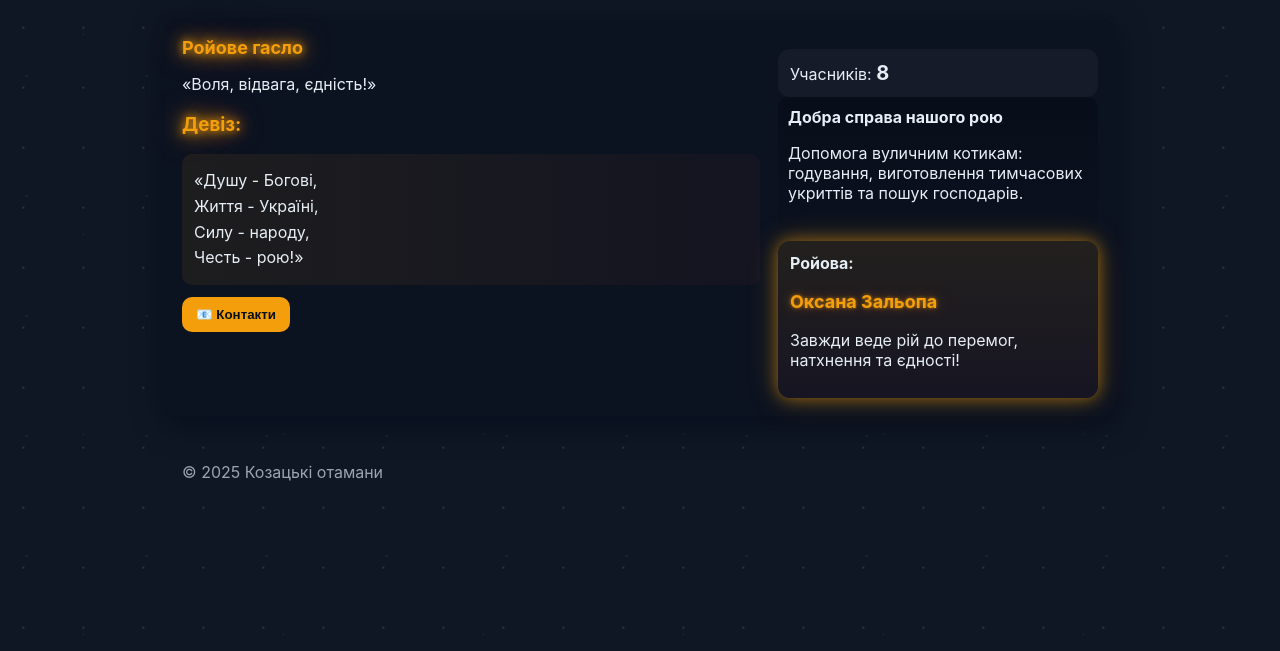
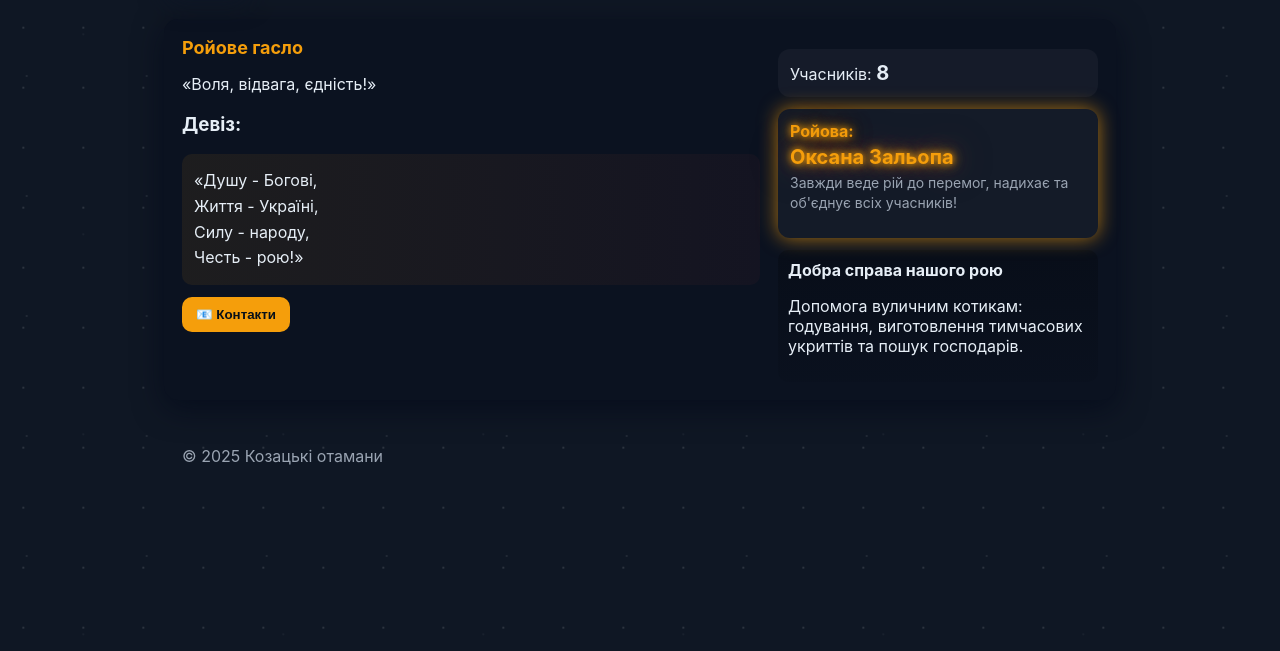
Before and after one commit to LLIPION219/Cossack-Otamans, a plain HTML site: page index.html in a window 1280 px wide. Shown: the part 149-800 px from the top of the page. Drawn offline with Linux system fonts and the light colour scheme.

Commit message:
Update-Roiova

```diff
--- a/index.html
+++ b/index.html
@@ -35,20 +35,21 @@
           <div id="contact-info">Email: <strong>sanyzabor@gmail.com</strong></div>
         </div>
       </div>
-
       <div class="right">
         <div class="card stat">
           <span>Учасників:</span>
           <strong>8</strong>
         </div>
+
+        <div class="card leader">
+          <strong>Ройова:</strong>
+          <p class="leader-name">Оксана Зальопа</p>
+          <p class="leader-desc">Завжди веде рій до перемог, надихає та об'єднує всіх учасників!</p>
+        </div>
+
         <div class="good-deed">
           <strong>Добра справа нашого рою</strong>
           <p>Допомога вуличним котикам: годування, виготовлення тимчасових укриттів та пошук господарів.</p>
-        </div>
-        <div class="card leader">
-          <strong>Ройова:</strong>
-          <p class="leader-name">Оксана Зальопа</p>
-          <p>Завжди веде рій до перемог, натхнення та єдності!</p>
         </div>
       </div>
     </div>
--- a/script.js
+++ b/script.js
@@ -1,8 +1,4 @@
- function showContact() {
-      const contactInfo = document.getElementById("contact-info");
-      if (contactInfo.style.display === "block") {
-        contactInfo.style.display = "none";
-      } else {
-        contactInfo.style.display = "block";
-      }
-    }
+function showContact() {
+  const contactInfo = document.getElementById("contact-info");
+  contactInfo.style.display = (contactInfo.style.display === "block") ? "none" : "block";
+}
--- a/style.css
+++ b/style.css
@@ -52,8 +52,9 @@
   display: grid; grid-template-columns: 1fr 320px; gap: 18px;
   animation: fadeInUp 1.3s;
 }
-    .slogan { font-weight: 700; font-size: 18px; }
+.slogan { font-weight: 700; font-size: 18px; color: var(--accent); }
 
+/* Девіз */
 .motto {
   background: linear-gradient(90deg, rgba(245,158,11,0.08), rgba(239,68,68,0.04));
   padding: 12px; border-radius: 10px; margin: 12px 0;
@@ -61,6 +62,7 @@
 }
 .motto p { margin: 4px 0; line-height: 1.35; }
 
+/* Кнопки */
 .actions { margin-top: 12px; }
 .btn {
   padding: 10px 14px; border-radius: 10px; border: 0;
@@ -83,31 +85,39 @@
 .card { background: var(--glass); padding: 12px; border-radius: 12px; margin-top: 12px; }
 .stat strong { font-size: 20px; }
 .good-deed {
-      padding: 10px; border-radius: 10px;
+  margin-top: 12px; padding: 10px; border-radius: 10px;
   background: linear-gradient(180deg, rgba(6,11,20,0.6), rgba(8,14,26,0.3));
 }
 
 /* Ройова */
 .card.leader {
-      background: linear-gradient(180deg, rgba(245,158,11,0.1), rgba(239,68,68,0.05));
-      padding: 12px;
-      border-radius: 12px;
-      margin-top: 12px;
-      position: relative;
-      overflow: hidden;
-      animation: glowPulse 3s infinite alternate;
+  animation: glowPulse 3s infinite alternate, appearUp 1s forwards;
 }
-
+.card.leader strong {
+  display: block;
+  font-size: 16px;
+  color: var(--accent);
+  text-shadow: 0 0 6px rgba(245,158,11,0.9),
+               0 0 12px rgba(245,158,11,0.7),
+               0 0 24px rgba(245,158,11,0.6);
+}
 .leader-name {
   font-weight: 700;
-      font-size: 18px;
+  font-size: 20px;
   color: #f59e0b;
-      text-shadow:
-        0 0 6px rgba(245,158,11,0.9),
+  text-shadow: 0 0 6px rgba(245,158,11,0.9),
                0 0 12px rgba(245,158,11,0.7),
                0 0 24px rgba(245,158,11,0.6),
                0 0 40px rgba(245,158,11,0.5);
   animation: neonFlicker 2s infinite alternate;
+  margin: 4px 0;
+}
+.leader-desc {
+  font-size: 14px;
+  color: var(--muted);
+  margin-top: 4px;
+  line-height: 1.4;
+  animation: appearUp 1.5s ease forwards;
 }
 
 /* Футер */
@@ -120,67 +130,28 @@
 
 /* Анімований фон з іскрами */
 .bg {
-      position: fixed;
-      inset: 0;
-      z-index: 0;
-      pointer-events: none;
-      opacity: 0.13;
+  position: fixed; inset: 0; z-index: 0; pointer-events: none; opacity: 0.13;
   background-color: transparent;
-
   background-image:
     radial-gradient(rgba(255,255,255,0.95) 1px, transparent 1px),
     radial-gradient(rgba(255,255,255,0.6) 1px, transparent 1px),
     radial-gradient(rgba(255,255,255,0.35) 1px, transparent 1px);
-
   background-size: 60px 60px, 120px 120px, 200px 200px;
   background-position: 0 0, 0 0, 0 0;
   background-repeat: repeat;
   will-change: background-position;
-
   animation: moveStars 60s linear infinite;
 }
 
 /* Анімації */
-    @keyframes moveStars {
-      from { background-position: 0 0, 0 0, 0 0; }
-      to { background-position: -800px -400px, -400px -900px, -200px -1400px; }
-    }
+@keyframes moveStars { from {background-position: 0 0,0 0,0 0;} to {background-position: -800px -400px, -400px -900px, -200px -1400px;} }
 @keyframes fadeInDown { from {opacity:0; transform:translateY(-20px);} to {opacity:1; transform:translateY(0);} }
 @keyframes fadeInUp { from {opacity:0; transform:translateY(20px);} to {opacity:1; transform:translateY(0);} }
 @keyframes fadeIn { from {opacity:0;} to {opacity:1;} }
-    @keyframes pulse {
-      0% { box-shadow:0 0 0 0 rgba(245,158,11,0.5); }
-      70% { box-shadow:0 0 0 15px rgba(245,158,11,0); }
-      100% { box-shadow:0 0 0 0 rgba(245,158,11,0); }
-    }
-
-    /* Неонові заголовки */
-    .title h2,
-    h3,
-    .slogan {
-      color: var(--accent);
-      text-shadow: 0 0 6px rgba(245,158,11,0.9),
-                   0 0 12px rgba(245,158,11,0.7),
-                   0 0 24px rgba(245,158,11,0.6),
-                   0 0 40px rgba(245,158,11,0.5);
-      animation: neonFlicker 2.5s infinite alternate;
-    }
-
-    @keyframes neonFlicker {
-      0% { opacity: 1; text-shadow: 0 0 8px rgba(245,158,11,1), 0 0 20px rgba(245,158,11,0.9), 0 0 30px rgba(245,158,11,0.7); }
-      5% { opacity: 0.8; text-shadow: 0 0 5px rgba(245,158,11,0.6), 0 0 15px rgba(245,158,11,0.4); }
-      10% { opacity: 1; }
-      25% { opacity: 0.9; }
-      30% { opacity: 0.7; text-shadow: none; }
-      35% { opacity: 1; }
-      100% { opacity: 1; }
-    }
-
-    @keyframes glowPulse {
-      0% { box-shadow: 0 0 8px rgba(245,158,11,0.3), 0 0 16px rgba(245,158,11,0.2); }
-      50% { box-shadow: 0 0 16px rgba(245,158,11,0.5), 0 0 32px rgba(245,158,11,0.3); }
-      100% { box-shadow: 0 0 8px rgba(245,158,11,0.3), 0 0 16px rgba(245,158,11,0.2); }
-    }
+@keyframes pulse { 0%{box-shadow:0 0 0 0 rgba(245,158,11,0.5);} 70%{box-shadow:0 0 0 15px rgba(245,158,11,0);} 100%{box-shadow:0 0 0 0 rgba(245,158,11,0);} }
+@keyframes neonFlicker { 0%{opacity:1;} 5%{opacity:0.8;} 10%{opacity:1;} 25%{opacity:0.9;} 30%{opacity:0.7;} 35%{opacity:1;} 100%{opacity:1;} }
+@keyframes glowPulse { 0% { box-shadow: 0 0 8px rgba(245,158,11,0.5);} 50% { box-shadow:0 0 20px rgba(245,158,11,0.7);} 100% { box-shadow:0 0 8px rgba(245,158,11,0.5);} }
+@keyframes appearUp { from {opacity:0; transform:translateY(20px);} to {opacity:1; transform:translateY(0);} }
 
 @media (max-width:860px){
   .hero { grid-template-columns:1fr; }
```
Lines whose indentation alone changed are shown as unchanged.
